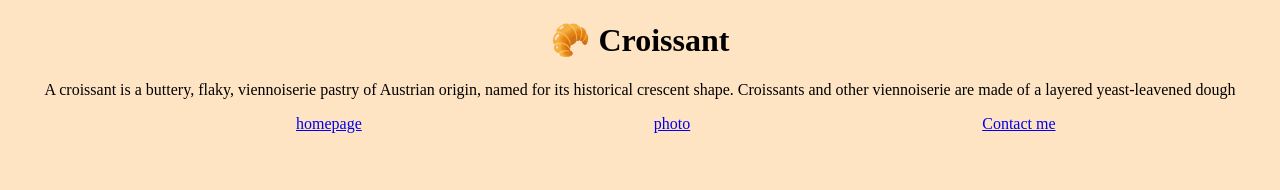
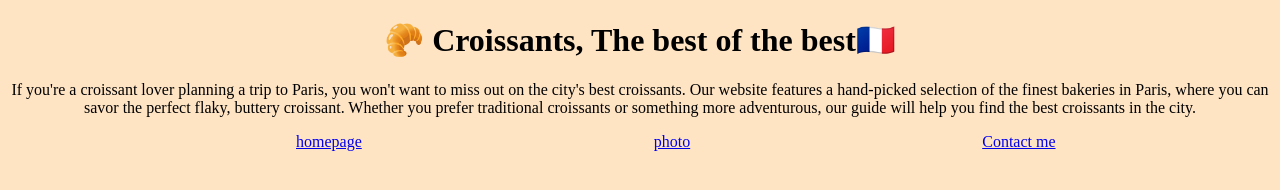
Before and after one commit to Athens410/Multiple-Page-Hosting, a plain HTML site: page index.html in a window 1280 px wide. Drawn offline with Linux system fonts and the light colour scheme.

Commit message:
added description changed name of h1 added summary for paragraph

```diff
--- a/index.html
+++ b/index.html
@@ -3,8 +3,8 @@
 <head>
     <meta charset="UTF-8">
     <meta http-equiv="X-UA-Compatible" content="IE=edge">
-    <meta name="viewport" content="width=device-width, initial-scale=1.0">
-    <title>Document</title>
+    <meta name="Croissantopia" content="Discover the ultimate guide to the best croissants in Paris, from classic to innovative flavors.">
+    <title>The best Croissant in Paris-Croissant.com</title>
     <link rel="stylesheet" href="/src/styles.css"  />
 </head>
 <body>
@@ -12,11 +12,13 @@
 
 
     <h1>
-    🥐 Croissant
+    🥐 Croissants, The best of the best🇫🇷
    </h1>
  <p>
-    A croissant is a buttery, flaky, viennoiserie pastry of Austrian origin, named for its historical crescent shape.
-    Croissants and other viennoiserie are made of a layered yeast-leavened dough
+    If you're a croissant lover planning a trip to Paris, you won't want to miss out on the city's best croissants. Our
+    website features a hand-picked selection of the finest bakeries in Paris, where you can savor the perfect flaky, buttery
+    croissant. Whether you prefer traditional croissants or something more adventurous, our guide will help you find the
+    best croissants in the city.
    </p>
 
 
```
